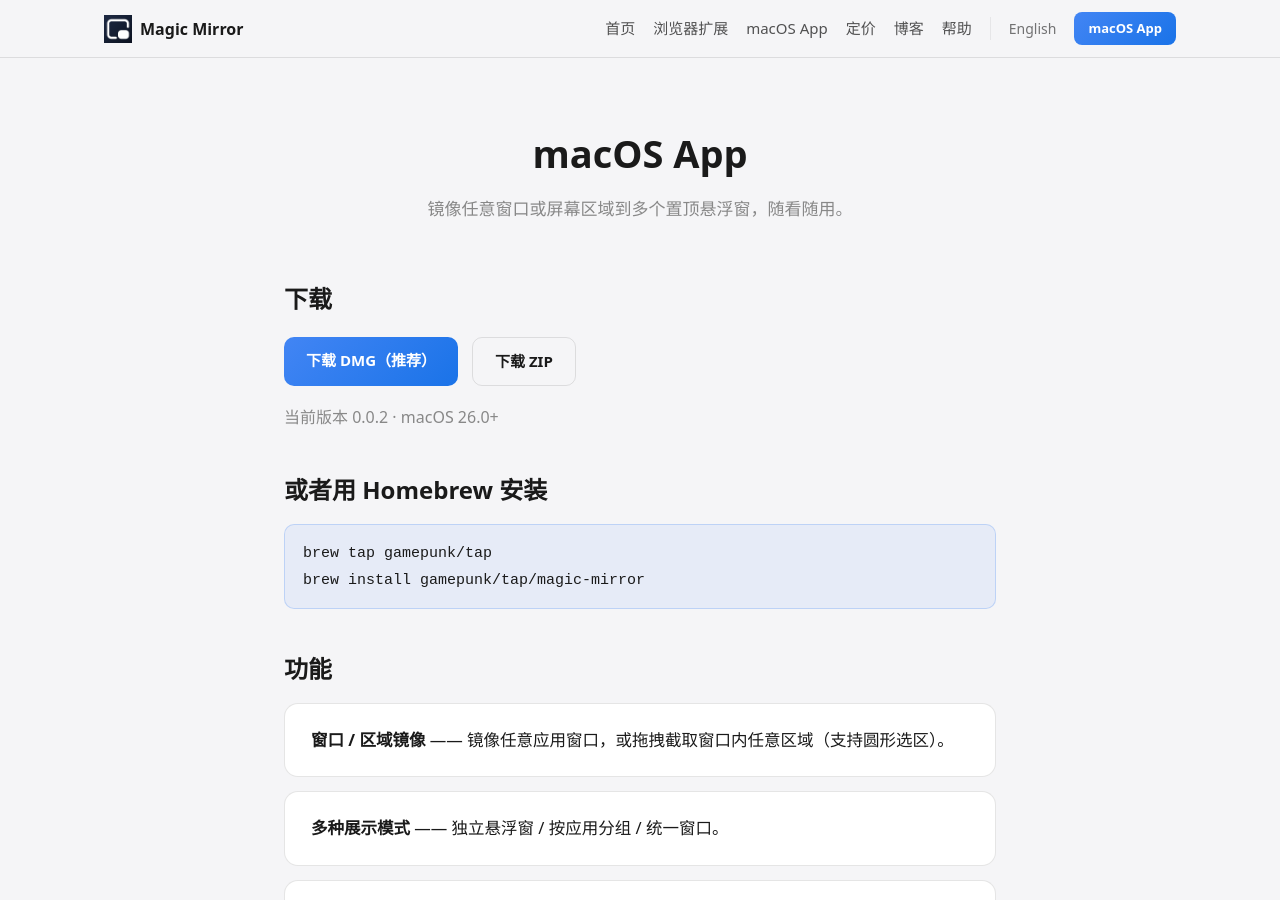
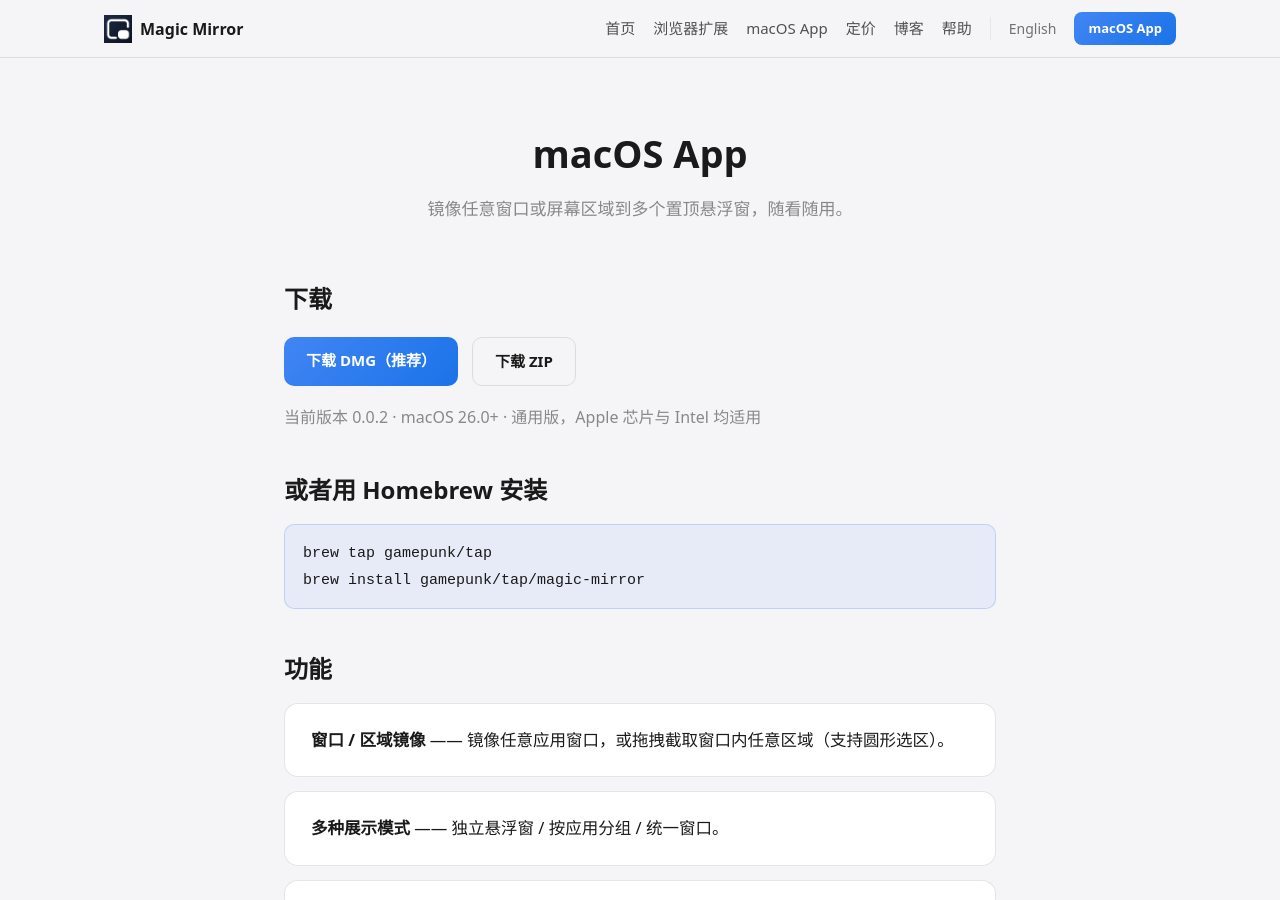
Before and after one commit to gamepunk/magic-mirror, a Jekyll site: the page built from zh/mac.html, in a window 1280 px wide and 900 px high. Built offline with Jekyll 4.4.1, drawn with Linux system fonts in a browser that asks for light colours.

Commit message:
mac 下载页标注通用版架构说明，仅提供 Universal 安装包

```diff
--- a/en/mac.html
+++ b/en/mac.html
@@ -16,7 +16,7 @@
     <a class="btn" href="{{ site.baseurl }}/downloads/MagicMirror-0.0.2.dmg">Download DMG (recommended)</a>
     <a class="btn ghost" href="{{ site.baseurl }}/downloads/MagicMirror-0.0.2.zip">Download ZIP</a>
   </div>
-  <p style="color: var(--color-muted)">Version 0.0.2 · macOS 26.0+</p>
+  <p style="color: var(--color-muted)">Version 0.0.2 · macOS 26.0+ · Universal — works on both Apple Silicon and Intel Macs</p>
 
   <h2 style="margin-top: 40px">Or install with Homebrew</h2>
   <div class="note">
--- a/zh/mac.html
+++ b/zh/mac.html
@@ -16,7 +16,7 @@
     <a class="btn" href="{{ site.baseurl }}/downloads/MagicMirror-0.0.2.dmg">下载 DMG（推荐）</a>
     <a class="btn ghost" href="{{ site.baseurl }}/downloads/MagicMirror-0.0.2.zip">下载 ZIP</a>
   </div>
-  <p style="color: var(--color-muted)">当前版本 0.0.2 · macOS 26.0+</p>
+  <p style="color: var(--color-muted)">当前版本 0.0.2 · macOS 26.0+ · 通用版，Apple 芯片与 Intel 均适用</p>
 
   <h2 style="margin-top: 40px">或者用 Homebrew 安装</h2>
   <div class="note">
```
